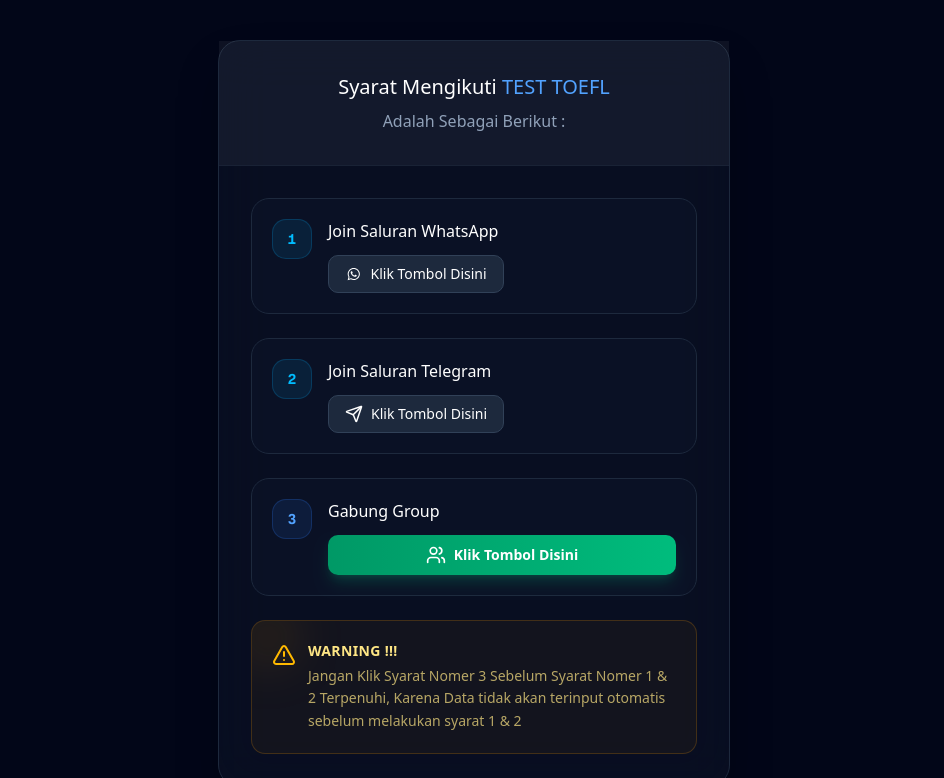
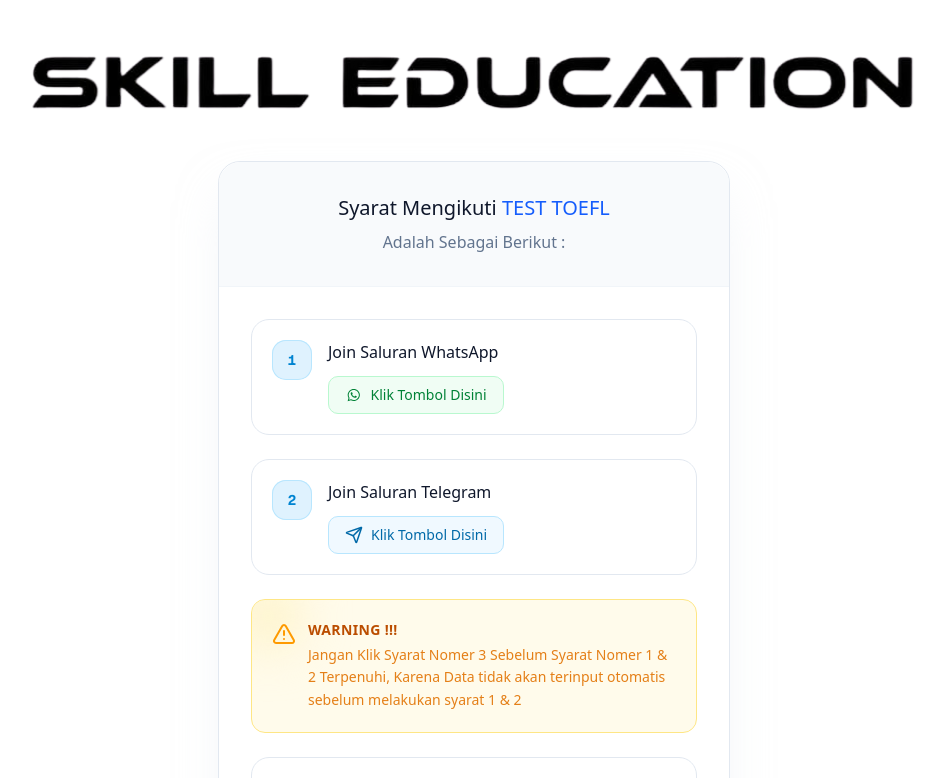
Before and after one commit to zaimulatqiya/skill-education, a Next.js app: page /daftar-toefl in a window 1280 px wide. Shown: the part 502-1280 px from the top of the page, without its empty margins (166-1110 px from the left). Built offline with nearby package versions, Linux system fonts and the light colour scheme.

Commit message:
update and revisii

```diff
--- a/app/daftar-toefl/page.tsx
+++ b/app/daftar-toefl/page.tsx
@@ -13,42 +13,42 @@
 
 export default function DaftarToeflPage() {
   return (
-    <div className="bg-slate-950 text-slate-200 antialiased selection:bg-blue-500/30 selection:text-blue-200 min-h-screen relative overflow-x-hidden">
+    <div className="bg-white text-slate-900 antialiased selection:bg-blue-100 selection:text-blue-700 min-h-screen relative overflow-x-hidden">
       {/* Background Effects */}
-      <div className="fixed top-0 left-1/2 -translate-x-1/2 w-[800px] h-[500px] bg-blue-600/10 blur-[100px] rounded-full pointer-events-none -z-10" />
-      <div className="fixed bottom-0 right-0 w-[500px] h-[500px] bg-indigo-900/10 blur-[120px] rounded-full pointer-events-none -z-10" />
+      <div className="fixed top-0 left-1/2 -translate-x-1/2 w-[800px] h-[500px] bg-blue-400/20 blur-[100px] rounded-full pointer-events-none -z-10" />
+      <div className="fixed bottom-0 right-0 w-[500px] h-[500px] bg-indigo-400/20 blur-[120px] rounded-full pointer-events-none -z-10" />
 
       <main className="flex min-h-screen flex-col items-center justify-center px-4 py-12 sm:px-6">
         {/* Logo Area */}
         <div className="mb-8">
-          <Image src="/assets/logo SE.png" alt="Skill Education Logo" width={180} height={180} className="h-auto w-auto" priority />
+          <Image src="/assets/logo-2.png" alt="Skill Education Logo" width={180} height={180} className="h-auto w-auto" priority />
         </div>
 
         {/* Main Card */}
-        <div className="w-full max-w-lg rounded-3xl border border-slate-800 bg-slate-900/50 backdrop-blur-xl shadow-2xl shadow-black/40">
+        <div className="w-full max-w-lg rounded-3xl border border-slate-200 bg-white/70 backdrop-blur-xl shadow-2xl shadow-slate-200/50">
           {/* Header Section */}
-          <div className="border-b border-slate-800/60 bg-white/5 px-6 py-8 text-center sm:px-8">
-            <h2 className="text-lg font-medium leading-snug text-white sm:text-xl">
-              Syarat Mengikuti <span className="text-blue-400">TEST TOEFL</span>
+          <div className="border-b border-slate-100 bg-slate-50 rounded-t-3xl px-6 py-8 text-center sm:px-8">
+            <h2 className="text-lg font-medium leading-snug text-slate-900 sm:text-xl">
+              Syarat Mengikuti <span className="text-blue-600">TEST TOEFL</span>
             </h2>
-            <p className="mt-2 text-base text-slate-400">Adalah Sebagai Berikut :</p>
+            <p className="mt-2 text-base text-slate-500">Adalah Sebagai Berikut :</p>
           </div>
 
           {/* Content Section */}
           <div className="flex flex-col gap-6 px-6 py-8 sm:px-8">
             {/* Step 1 */}
-            <div className="group relative rounded-2xl border border-slate-800 bg-slate-900/40 p-5 transition-all hover:border-slate-700 hover:bg-slate-800/50">
+            <div className="group relative rounded-2xl border border-slate-200 bg-white p-5 transition-all hover:border-slate-300 hover:shadow-md hover:shadow-slate-200/50">
               <div className="flex items-start gap-4">
-                <div className="flex h-10 w-10 shrink-0 items-center justify-center rounded-xl bg-sky-500/10 text-sky-400 ring-1 ring-inset ring-sky-500/20">
+                <div className="flex h-10 w-10 shrink-0 items-center justify-center rounded-xl bg-sky-100 text-sky-600 ring-1 ring-inset ring-sky-200">
                   <span className="font-mono text-sm font-bold">1</span>
                 </div>
                 <div className="flex-1 space-y-3">
                   <div>
-                    <h3 className="font-medium text-white">Join Saluran WhatsApp</h3>
+                    <h3 className="font-medium text-slate-900">Join Saluran WhatsApp</h3>
                   </div>
                   <Link
                     href="#"
-                    className="inline-flex items-center gap-2 rounded-lg bg-slate-800 px-4 py-2 text-sm font-medium text-white transition-colors hover:bg-green-600 hover:text-white border border-slate-700 hover:border-green-500/50 active:scale-[0.98]"
+                    className="inline-flex items-center gap-2 rounded-lg bg-green-50 px-4 py-2 text-sm font-medium text-green-700 transition-colors hover:bg-green-100 border border-green-200 hover:border-green-300 active:scale-[0.98]"
                   >
                     <FontAwesomeIcon icon={faWhatsapp} className="h-[18px] w-[18px]" />
                     <span>Klik Tombol Disini</span>
@@ -58,19 +58,16 @@
             </div>
 
             {/* Step 2 */}
-            <div className="group relative rounded-2xl border border-slate-800 bg-slate-900/40 p-5 transition-all hover:border-slate-700 hover:bg-slate-800/50">
+            <div className="group relative rounded-2xl border border-slate-200 bg-white p-5 transition-all hover:border-slate-300 hover:shadow-md hover:shadow-slate-200/50">
               <div className="flex items-start gap-4">
-                <div className="flex h-10 w-10 shrink-0 items-center justify-center rounded-xl bg-sky-500/10 text-sky-400 ring-1 ring-inset ring-sky-500/20">
+                <div className="flex h-10 w-10 shrink-0 items-center justify-center rounded-xl bg-sky-100 text-sky-600 ring-1 ring-inset ring-sky-200">
                   <span className="font-mono text-sm font-bold">2</span>
                 </div>
                 <div className="flex-1 space-y-3">
                   <div>
-                    <h3 className="font-medium text-white">Join Saluran Telegram</h3>
+                    <h3 className="font-medium text-slate-900">Join Saluran Telegram</h3>
                   </div>
-                  <Link
-                    href="#"
-                    className="inline-flex items-center gap-2 rounded-lg bg-slate-800 px-4 py-2 text-sm font-medium text-white transition-colors hover:bg-sky-600 hover:text-white border border-slate-700 hover:border-sky-500/50 active:scale-[0.98]"
-                  >
+                  <Link href="#" className="inline-flex items-center gap-2 rounded-lg bg-sky-50 px-4 py-2 text-sm font-medium text-sky-700 transition-colors hover:bg-sky-100 border border-sky-200 hover:border-sky-300 active:scale-[0.98]">
                     <Send className="w-[18px] h-[18px]" />
                     <span>Klik Tombol Disini</span>
                   </Link>
@@ -78,35 +75,35 @@
               </div>
             </div>
 
+            {/* Warning Block */}
+            <div className="relative overflow-hidden rounded-xl border border-amber-200 bg-amber-50 p-5">
+              <div className="absolute -left-4 -top-4 h-16 w-16 rounded-full bg-amber-100 blur-xl" />
+              <div className="relative flex gap-3">
+                <TriangleAlert className="mt-0.5 shrink-0 text-amber-500 w-6 h-6" />
+                <div className="space-y-1">
+                  <h4 className="text-sm font-semibold tracking-wide text-amber-700 uppercase">Warning !!!</h4>
+                  <p className="text-sm leading-relaxed text-amber-600/90">Jangan Klik Syarat Nomer 3 Sebelum Syarat Nomer 1 & 2 Terpenuhi, Karena Data tidak akan terinput otomatis sebelum melakukan syarat 1 & 2</p>
+                </div>
+              </div>
+            </div>
+
             {/* Step 3 */}
-            <div className="group relative rounded-2xl border border-slate-800 bg-slate-900/40 p-5 transition-all hover:border-slate-700 hover:bg-slate-800/50">
+            <div className="group relative rounded-2xl border border-slate-200 bg-white p-5 transition-all hover:border-slate-300 hover:shadow-md hover:shadow-slate-200/50">
               <div className="flex items-start gap-4">
-                <div className="flex h-10 w-10 shrink-0 items-center justify-center rounded-xl bg-blue-500/10 text-blue-400 ring-1 ring-inset ring-blue-500/20">
+                <div className="flex h-10 w-10 shrink-0 items-center justify-center rounded-xl bg-blue-100 text-blue-600 ring-1 ring-inset ring-blue-200">
                   <span className="font-mono text-sm font-bold">3</span>
                 </div>
                 <div className="flex-1 space-y-3">
                   <div>
-                    <h3 className="font-medium text-white">Gabung Group</h3>
+                    <h3 className="font-medium text-slate-900">Gabung Group</h3>
                   </div>
                   <Link
                     href="#"
-                    className="inline-flex w-full items-center justify-center gap-2 rounded-lg bg-gradient-to-r from-emerald-600 to-emerald-500 px-4 py-2.5 text-sm font-semibold text-white shadow-lg shadow-emerald-500/20 transition-all hover:brightness-110 active:scale-[0.98]"
+                    className="inline-flex w-full items-center justify-center gap-2 rounded-lg bg-gradient-to-r from-emerald-500 to-emerald-400 px-4 py-2.5 text-sm font-semibold text-white shadow-lg shadow-emerald-200 transition-all hover:brightness-105 active:scale-[0.98]"
                   >
                     <Users className="w-5 h-5" />
                     <span>Klik Tombol Disini</span>
                   </Link>
-                </div>
-              </div>
-            </div>
-
-            {/* Warning Block */}
-            <div className="relative overflow-hidden rounded-xl border border-amber-500/20 bg-amber-500/5 p-5">
-              <div className="absolute -left-4 -top-4 h-16 w-16 rounded-full bg-amber-500/10 blur-xl" />
-              <div className="relative flex gap-3">
-                <TriangleAlert className="mt-0.5 shrink-0 text-amber-400 w-6 h-6" />
-                <div className="space-y-1">
-                  <h4 className="text-sm font-semibold tracking-wide text-amber-200 uppercase">Warning !!!</h4>
-                  <p className="text-sm leading-relaxed text-amber-200/70">Jangan Klik Syarat Nomer 3 Sebelum Syarat Nomer 1 & 2 Terpenuhi, Karena Data tidak akan terinput otomatis sebelum melakukan syarat 1 & 2</p>
                 </div>
               </div>
             </div>
--- a/app/ujian-ulang/page.tsx
+++ b/app/ujian-ulang/page.tsx
@@ -25,7 +25,7 @@
         {/* Main Card */}
         <div className="w-full max-w-lg rounded-3xl border border-slate-800 bg-slate-900/50 backdrop-blur-xl shadow-2xl shadow-black/40">
           {/* Header Section */}
-          <div className="border-b border-slate-800/60 bg-white/5 px-6 py-8 text-center sm:px-8">
+          <div className="border-b border-slate-800/60 bg-white/5 rounded-t-3xl px-6 py-8 text-center sm:px-8">
             <h2 className="text-lg font-medium leading-snug text-white sm:text-xl">
               Syarat Mengikuti <span className="text-blue-400">Ujian Ulang</span> TEST TOEFL
             </h2>
@@ -78,6 +78,18 @@
               </div>
             </div>
 
+            {/* Warning Block */}
+            <div className="relative overflow-hidden rounded-xl border border-amber-500/20 bg-amber-500/5 p-5">
+              <div className="absolute -left-4 -top-4 h-16 w-16 rounded-full bg-amber-500/10 blur-xl" />
+              <div className="relative flex gap-3">
+                <TriangleAlert className="mt-0.5 shrink-0 text-amber-400 w-6 h-6" />
+                <div className="space-y-1">
+                  <h4 className="text-sm font-semibold tracking-wide text-amber-200 uppercase">Warning !!!</h4>
+                  <p className="text-sm leading-relaxed text-amber-200/70">Jangan klik syarat nomer 3 sebelum syarat nomer 1 & 2 terpenuhi. Data tidak akan terinput otomatis jika Anda melewati langkah sebelumnya.</p>
+                </div>
+              </div>
+            </div>
+
             {/* Step 3 */}
             <div className="group relative rounded-2xl border border-slate-800 bg-slate-900/40 p-5 transition-all hover:border-slate-700 hover:bg-slate-800/50">
               <div className="flex items-start gap-4">
@@ -100,17 +112,7 @@
               </div>
             </div>
 
-            {/* Warning Block */}
-            <div className="relative overflow-hidden rounded-xl border border-amber-500/20 bg-amber-500/5 p-5">
-              <div className="absolute -left-4 -top-4 h-16 w-16 rounded-full bg-amber-500/10 blur-xl" />
-              <div className="relative flex gap-3">
-                <TriangleAlert className="mt-0.5 shrink-0 text-amber-400 w-6 h-6" />
-                <div className="space-y-1">
-                  <h4 className="text-sm font-semibold tracking-wide text-amber-200 uppercase">Warning !!!</h4>
-                  <p className="text-sm leading-relaxed text-amber-200/70">Jangan klik syarat nomer 3 sebelum syarat nomer 1 & 2 terpenuhi. Data tidak akan terinput otomatis jika Anda melewati langkah sebelumnya.</p>
-                </div>
-              </div>
-            </div>
+
           </div>
         </div>
       </main>
```
